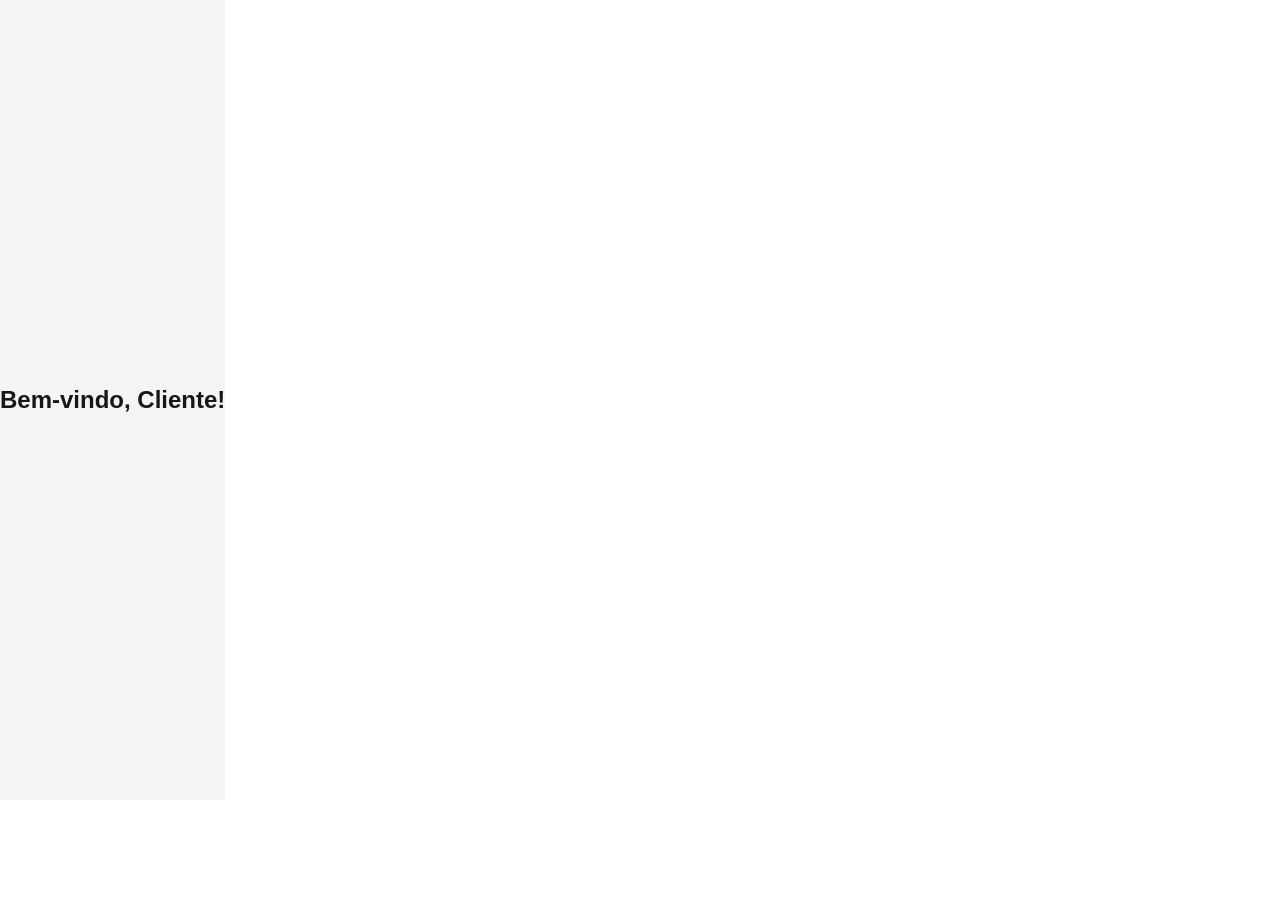
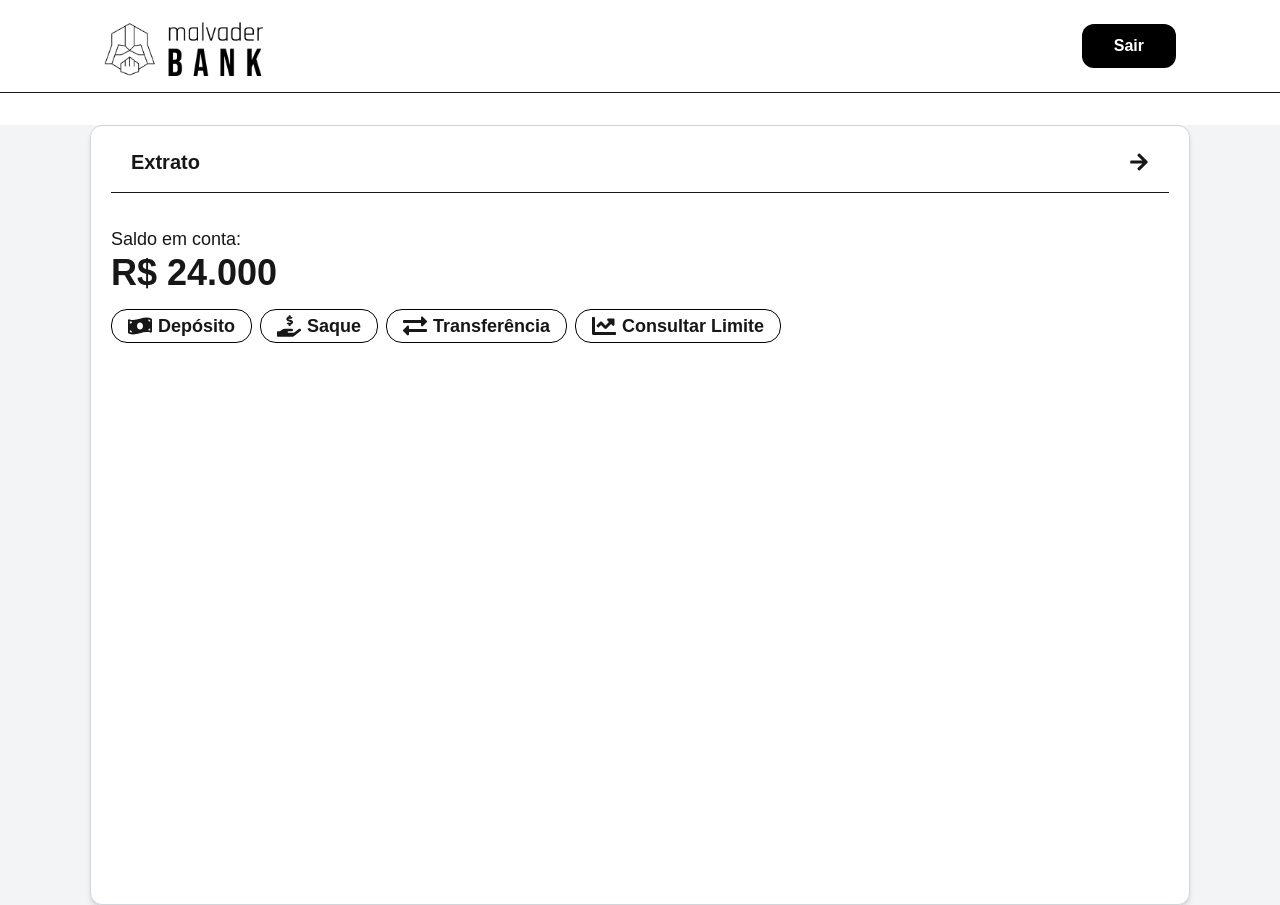
Before and after one commit to marcxsdev/banco-malvader, a Next.js app: page /pages/cliente in a window 1280 px wide. Before the commit the page ends 800 px from the top, so only its background shows below. Built offline with nearby package versions, Linux system fonts and the light colour scheme.

Commit message:
feat: add menu cliente interface

```diff
--- /dev/null
+++ b/src/app/components/HeaderCliente.jsx
@@ -0,0 +1,23 @@
+import Link from "next/link";
+import Image from "next/image";
+
+const HeaderCliente = () => {
+  return (
+    <div className="flex flex-row items-center justify-between px-26 py-4 border-b ">
+      <Image
+        src="/assets/banco-malvader-logo.png"
+        alt="Logo Banco Malvader"
+        width={160}
+        height={40}
+        className="hover:scale-110 transition duration-300 cursor-pointer"
+      />
+      <Link href="/pages/login">
+        <button className="bg-black flex flex-row items-center justify-center gap-4 py-2.5 px-8 max-h-[45px] rounded-xl cursor-pointer hover:bg-neutral-800 hover:scale-105 transition duration-300">
+          <span className="text-white font-bold">Sair</span>{" "}
+        </button>
+      </Link>
+    </div>
+  );
+};
+
+export default HeaderCliente;
--- /dev/null
+++ b/src/app/components/clienteViews/ConsultarLimite.jsx
@@ -0,0 +1,7 @@
+import React from "react";
+
+const ConsultarLimite = () => {
+  return <div>ConsultarLimite</div>;
+};
+
+export default ConsultarLimite;
--- /dev/null
+++ b/src/app/components/clienteViews/Deposito.jsx
@@ -0,0 +1,7 @@
+import React from "react";
+
+const Deposito = () => {
+  return <div>Deposito</div>;
+};
+
+export default Deposito;
--- /dev/null
+++ b/src/app/components/clienteViews/Saque.jsx
@@ -0,0 +1,7 @@
+import React from "react";
+
+const Saque = () => {
+  return <div>Saque</div>;
+};
+
+export default Saque;
--- /dev/null
+++ b/src/app/components/clienteViews/Transferencia.jsx
@@ -0,0 +1,7 @@
+import React from "react";
+
+const Transferencia = () => {
+  return <div>Transferencia</div>;
+};
+
+export default Transferencia;
--- a/src/app/components/funcionarioViews/CadastrarFuncionario.jsx
+++ b/src/app/components/funcionarioViews/CadastrarFuncionario.jsx
@@ -1,7 +1,132 @@
-import React from "react";
+"use client";
+import { useState } from "react";
 
 const CadastrarFuncionario = () => {
-  return <div>CadastrarFuncionario</div>;
+  const [formData, setFormData] = useState({
+    codigo: "",
+    cargo: "",
+    nome: "",
+    cpf: "",
+    dataNascimento: "",
+    telefone: "",
+    endereco: "",
+    senha: "",
+  });
+
+  const handleChange = (e) => {
+    const { name, value } = e.target;
+    setFormData((prev) => ({ ...prev, [name]: value }));
+  };
+
+  const handleSubmit = (e) => {
+    e.preventDefault();
+    console.log("Funcionário cadastrado:", formData);
+    // envio via API
+  };
+
+  return (
+    <div className="">
+      <h1 className="text-2xl font-bold">Cadastrar funcionário:</h1>
+      <form
+        onSubmit={handleSubmit}
+        className="flex flex-col gap-3 mt-4 max-w-lg"
+      >
+        <input
+          type="text"
+          name="codigo"
+          placeholder="Código do Funcionário"
+          value={formData.codigo}
+          onChange={handleChange}
+          className="py-1.5 px-2 border rounded-lg cursor-text"
+          required
+        />
+        <select
+          name="cargo"
+          value={formData.cargo}
+          onChange={handleChange}
+          className="py-1.5 px-2 border rounded-lg cursor-pointer"
+          required
+        >
+          <option value="" disabled>
+            Selecione o cargo
+          </option>
+          <option value="estagiario">Estagiário</option>
+          <option value="atendente">Atendente</option>
+          <option value="gerente">Gerente</option>
+        </select>
+        <input
+          type="text"
+          name="nome"
+          placeholder="Nome completo"
+          value={formData.nome}
+          onChange={handleChange}
+          className="py-1.5 px-2 border rounded-lg cursor-text"
+          required
+        />
+        <input
+          type="text"
+          name="cpf"
+          placeholder="CPF"
+          value={formData.cpf}
+          onChange={handleChange}
+          className="py-1.5 px-2 border rounded-lg cursor-text"
+          required
+        />
+        <div className="relative">
+          <input
+            type="date"
+            id="dataNascimento"
+            name="dataNascimento"
+            value={formData.dataNascimento}
+            onChange={handleChange}
+            className="peer py-1.5 px-2 border rounded-lg w-full text-gray-900 placeholder-transparent"
+            required
+          />
+          <label
+            htmlFor="dataNascimento"
+            className={`absolute left-2 top-1.5 text-gray-500 text-sm transition-all cursor-pointer peer-placeholder-shown:top-1.5 peer-placeholder-shown:text-sm peer-focus:top-[-0.6rem] peer-focus:text-xs bg-white px-1 ${
+              formData.dataNascimento ? "top-[-0.6rem] text-xs" : ""
+            }`}
+          >
+            Data de Nascimento
+          </label>
+        </div>
+        <input
+          type="tel"
+          name="telefone"
+          placeholder="Telefone"
+          value={formData.telefone}
+          onChange={handleChange}
+          className="py-1.5 px-2 border rounded-lg cursor-text"
+          required
+        />
+        <input
+          type="text"
+          name="endereco"
+          placeholder="Endereço completo"
+          value={formData.endereco}
+          onChange={handleChange}
+          className="py-1.5 px-2 border rounded-lg cursor-text"
+          required
+        />
+        <input
+          type="password"
+          name="senha"
+          placeholder="Senha"
+          value={formData.senha}
+          onChange={handleChange}
+          className="py-1.5 px-2 border rounded-lg cursor-text"
+          required
+        />
+        <button
+          type="submit"
+          className="bg-black text-white py-2.5 px-4 rounded-xl cursor-pointer hover:bg-neutral-800 transition duration-300"
+        >
+          Cadastrar Funcionário
+        </button>
+      </form>
+    </div>
+  );
 };
 
 export default CadastrarFuncionario;
--- a/src/app/pages/cliente/page.jsx
+++ b/src/app/pages/cliente/page.jsx
@@ -1,12 +1,79 @@
-import Image from "next/image";
-import Link from "next/link";
-import LoginForm from "../../components/LoginForm";
+"use client";
+import { useState } from "react";
+
+import HeaderCliente from "@/app/components/HeaderCliente";
+import Deposito from "@/app/components/clienteViews/Deposito";
+import Saque from "@/app/components/clienteViews/Saque";
+import Transferencia from "@/app/components/clienteViews/Transferencia";
+import ConsultarLimite from "@/app/components/clienteViews/ConsultarLimite";
+
+import { FaArrowRight } from "react-icons/fa";
+import { FaMoneyBillWave } from "react-icons/fa";
+import { FaHandHoldingUsd } from "react-icons/fa";
+import { FaExchangeAlt } from "react-icons/fa";
+import { FaChartLine } from "react-icons/fa";
 
 const Cliente = () => {
+  const [formularioAtivo, setFormularioAtivo] = useState(null);
+
   return (
-    <div className="flex h-screen w-screen">
-      <div className="min-h-screen flex items-center justify-center bg-gray-100">
-        <h1 className="text-2xl font-bold">Bem-vindo, Cliente!</h1>
+    <div>
+      <HeaderCliente />
+      <div className="mt-8 flex justify-center items-center bg-gray-100">
+        <div className="w-[1100px] h-[780px] border border-gray-300 rounded-xl bg-white shadow-md">
+          <div className="px-5 mt-1.5">
+            <button className="w-full py-4 flex items-center justify-between px-5 cursor-pointer border-b ">
+              <span className="text-xl font-bold">Extrato</span>
+              <FaArrowRight size={20} />
+            </button>
+          </div>
+
+          <div className="mx-5">
+            <div className="mt-8">
+              <p className="text-lg">Saldo em conta:</p>
+              <p className="text-4xl font-bold">R$ 24.000</p>
+            </div>
+
+            <div className="flex flex-row gap-2 mt-4">
+              <button
+                onClick={() => setFormularioAtivo("deposito")}
+                className="flex flex-row items-center gap-1.5 border border-black rounded-2xl px-4 py-0.5 cursor-pointer transition duration-800 hover:bg-black hover:text-white"
+              >
+                <FaMoneyBillWave size={24} />
+                <span className="text-lg font-semibold">Depósito</span>
+              </button>
+
+              <button
+                onClick={() => setFormularioAtivo("saque")}
+                className="flex flex-row items-center gap-1.5 border border-black rounded-2xl px-4 py-0.5 cursor-pointer transition duration-800 hover:bg-black hover:text-white"
+              >
+                <FaHandHoldingUsd size={24} />
+                <span className="text-lg font-semibold">Saque</span>
+              </button>
+
+              <button
+                onClick={() => setFormularioAtivo("transferencia")}
+                className="flex flex-row items-center gap-1.5 border border-black rounded-2xl px-4 py-0.5 cursor-pointer transition duration-800 hover:bg-black hover:text-white"
+              >
+                <FaExchangeAlt size={24} />
+                <span className="text-lg font-semibold">Transferência</span>
+              </button>
+
+              <button
+                onClick={() => setFormularioAtivo("limite")}
+                className="flex flex-row items-center gap-1.5 border border-black rounded-2xl px-4 py-0.5 cursor-pointer transition duration-800 hover:bg-black hover:text-white"
+              >
+                <FaChartLine size={24} />
+                <span className="text-lg font-semibold">Consultar Limite</span>
+              </button>
+            </div>
+          </div>
+
+          {formularioAtivo === "deposito" && <Deposito />}
+          {formularioAtivo === "saque" && <Saque />}
+          {formularioAtivo === "transferencia" && <Transferencia />}
+          {formularioAtivo === "limite" && <ConsultarLimite />}
+        </div>
       </div>
     </div>
   );
```
